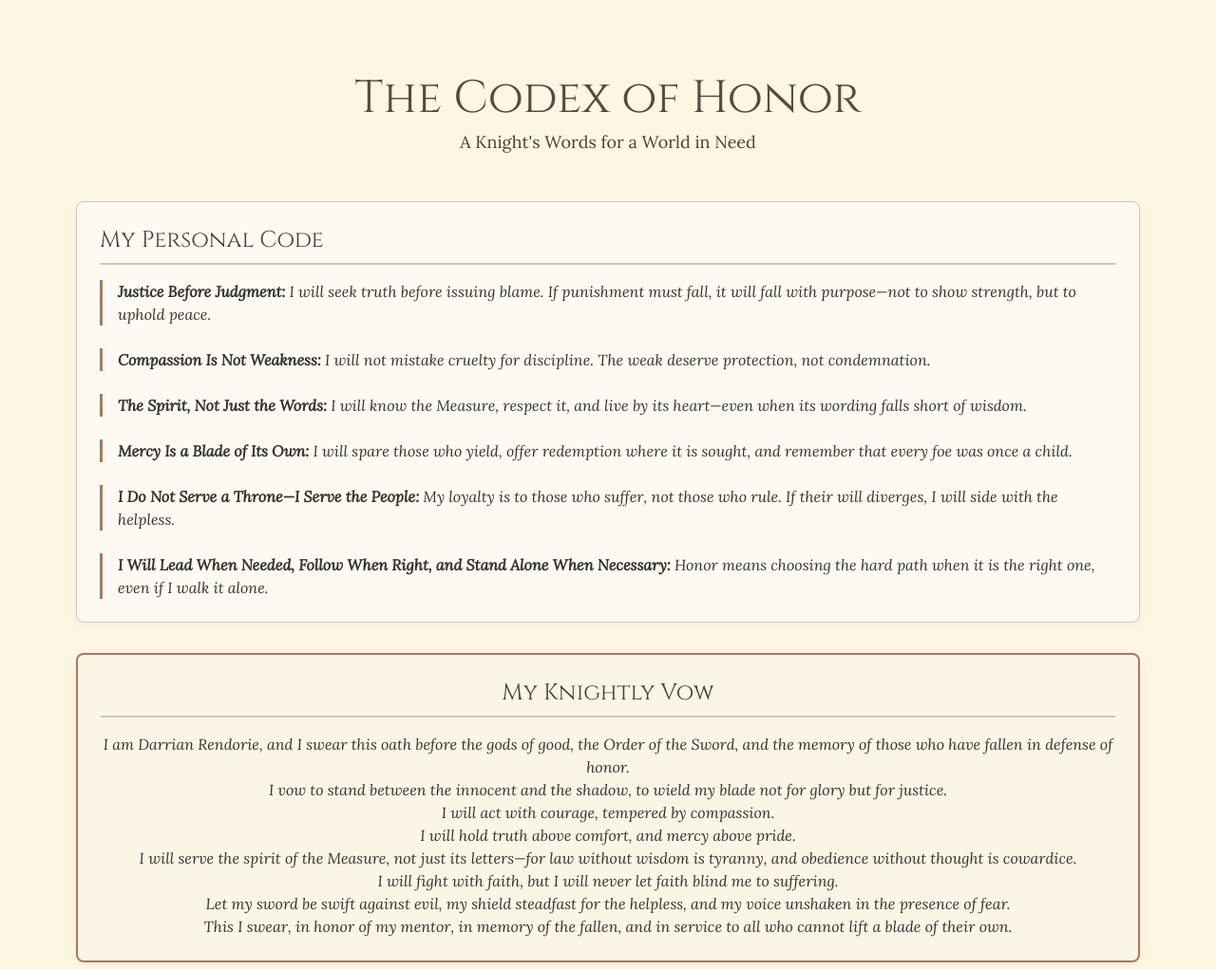
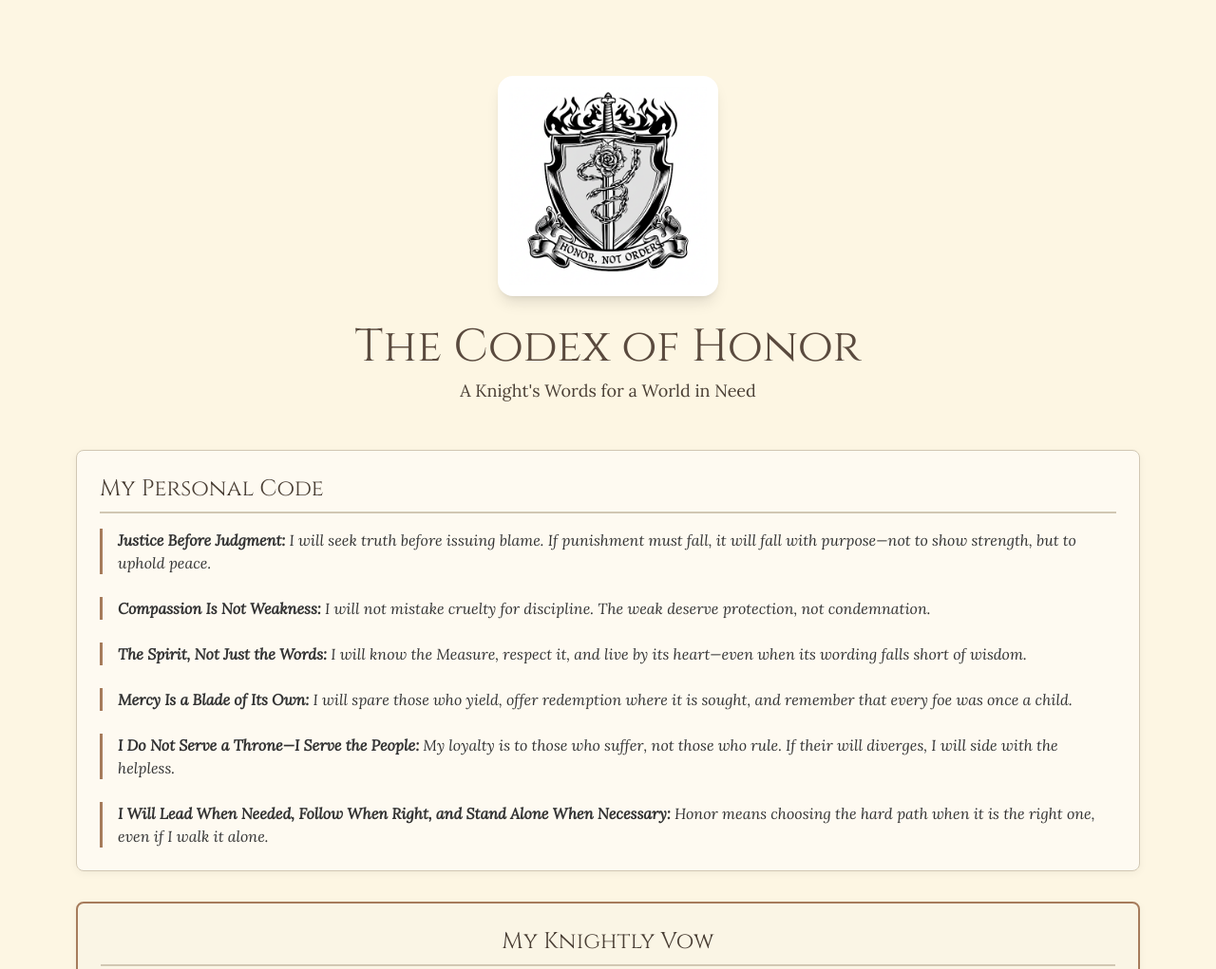
Before and after one commit to Ramook22/dnd, a plain HTML site: page index.html in a window 1280 px wide. Shown: the top 1021 px of the page at 95% size. Drawn offline with nearby package versions, Linux system fonts and the light colour scheme.

Commit message:
Update index.html
added crest

```diff
--- a/index.html
+++ b/index.html
@@ -62,6 +62,9 @@
 
 	<div class="container mx-auto p-6 md:p-10">
         <header class="text-center mb-12">
+	    <div class="inline-block bg-white p-3 rounded-2xl shadow-lg mx-auto mb-6">
+                <img src="darrian-crest.png" alt="Crest of Darrian Rendorie" class="w-52 h-52 object-contain">
+            </div>
             <h1 class="text-4xl md:text-5xl text-[#5a4a3e]">The Codex of Honor</h1>
             <p class="text-lg mt-2">A Knight's Words for a World in Need</p>
         </header>
```
